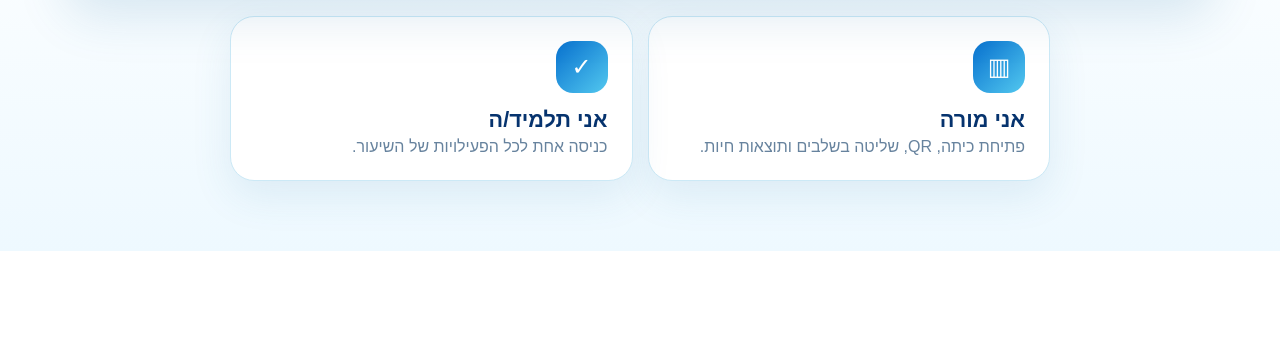
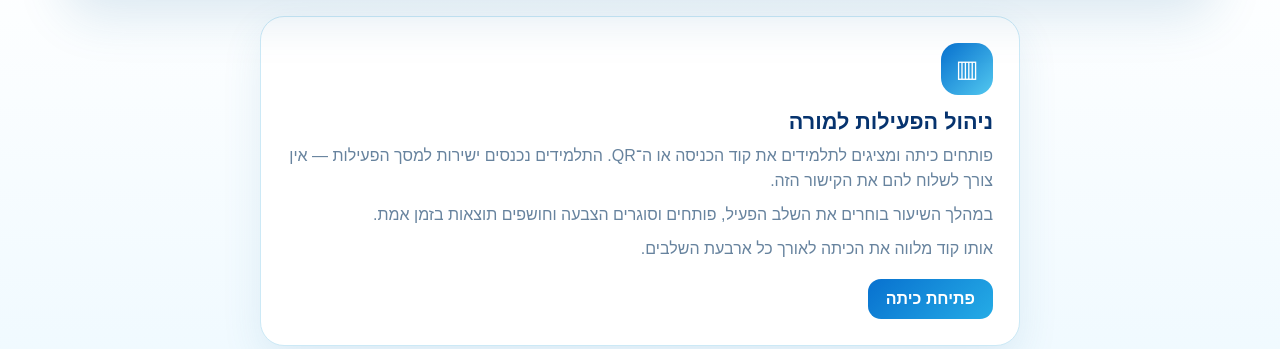
Before and after one commit to Baron17971/israel-world-live, a website: page public/index.html in a window 1280 px wide. Shown: the part 727-1076 px from the top of the page. Before the commit the page ends 978 px from the top, so only its background shows below. Drawn offline with Linux system fonts and the light colour scheme.

Commit message:
Show teacher guide on landing screen

```diff
--- a/public/index.html
+++ b/public/index.html
@@ -1 +1 @@
-<!doctype html><html lang="he" dir="rtl"><head><meta charset="utf-8"><meta name="viewport" content="width=device-width,initial-scale=1"><meta name="theme-color" content="#eefaff"><title>ישראל משנה את העולם</title><link rel="stylesheet" href="/style.css?v=20260916-2"><link rel="stylesheet" href="/header-final.css?v=20260916-8"></head><body><div class="top"><div class="brand">ישראל משנה את העולם</div><div class="live">פעילות כיתתית חיה</div></div><main id="app"></main><div id="toast" class="toast"></div><script src="/app-v2.js?v=20260916-2"></script><script src="/enhancements.js?v=20260916-3"></script></body></html>
+<!doctype html><html lang="he" dir="rtl"><head><meta charset="utf-8"><meta name="viewport" content="width=device-width,initial-scale=1"><meta name="theme-color" content="#eefaff"><title>ישראל משנה את העולם</title><link rel="stylesheet" href="/style.css?v=20260916-2"><link rel="stylesheet" href="/header-final.css?v=20260916-8"></head><body><div class="top"><div class="brand">ישראל משנה את העולם</div><div class="live">פעילות כיתתית חיה</div></div><main id="app"></main><div id="toast" class="toast"></div><script src="/app-v2.js?v=20260916-2"></script><script src="/home-guide.js?v=20260916-1"></script><script src="/enhancements.js?v=20260916-3"></script></body></html>
```
